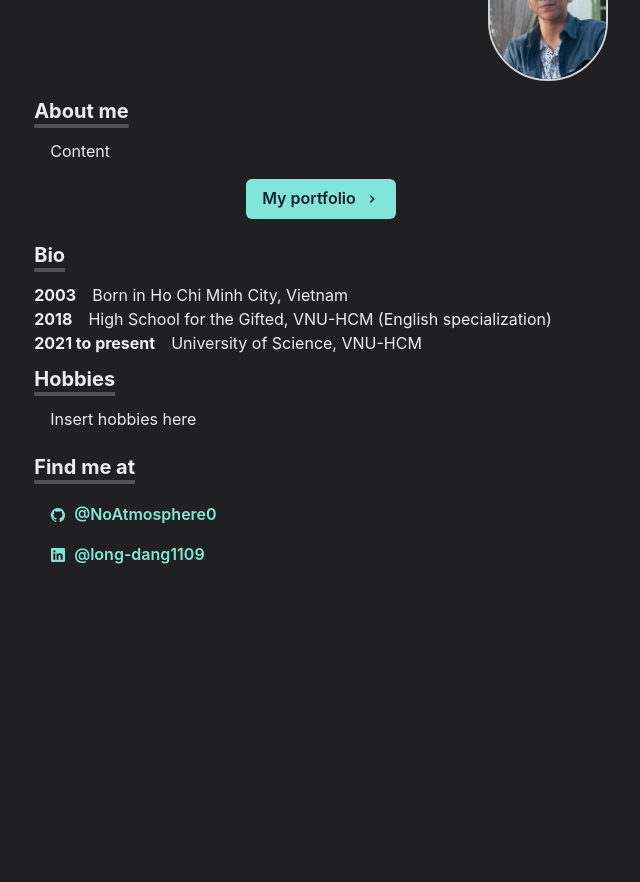
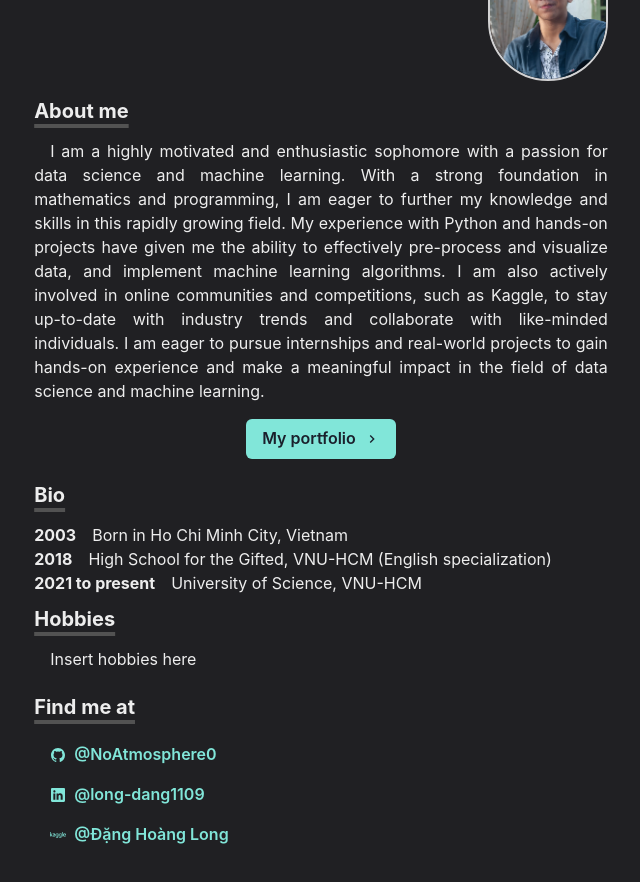
Before and after one commit to NoAtmosphere0/portfolio_website, a Next.js app: page / in a window 1280 px wide. Shown: the part 240-1122 px from the top of the page, without its empty margins (319-959 px from the left). Before the commit the page ends 871 px from the top, so only its background shows below. Built offline with nearby package versions, Linux system fonts and the light colour scheme.

Commit message:
Added about me section and Kaggle link, improving code readability with spacing and comments

```diff
--- a/pages/index.js
+++ b/pages/index.js
@@ -16,6 +16,7 @@ import Paragraph from '../components/paragraph.js'
 import { ChevronRightIcon } from '@chakra-ui/icons'
 import { BioSection, BioYear } from '../components/bio.js'
 import { IoLogoGithub, IoLogoLinkedin } from 'react-icons/io5'
+import { SiKaggle } from 'react-icons/si'
 
 const Page = () => {
     return (
@@ -61,7 +62,10 @@ const Page = () => {
                 <Heading as="h3" variant="section-title" align="left">
                     About me
                 </Heading>
-                <Paragraph>Content</Paragraph>
+
+                {/* About me content */}
+                <Paragraph>I am a highly motivated and enthusiastic sophomore with a passion for data science and machine learning. With a strong foundation in mathematics and programming, I am eager to further my knowledge and skills in this rapidly growing field. My experience with Python and hands-on projects have given me the ability to effectively pre-process and visualize data, and implement machine learning algorithms. I am also actively involved in online communities and competitions, such as Kaggle, to stay up-to-date with industry trends and collaborate with like-minded individuals. I am eager to pursue internships and real-world projects to gain hands-on experience and make a meaningful impact in the field of data science and machine learning.</Paragraph>
+
                 <Box align="center" my={4}>
                     <NextLink href="https://www.linkedin.com/in/long-dang1109/">
                         <Button
@@ -74,6 +78,7 @@ const Page = () => {
                 </Box>
             </Section>
             <Section delay={0.2}>
+                {/* Bio section */}
                 <Heading as="h3" variant="section-title" align="left">
                     Bio
                 </Heading>
@@ -90,6 +95,7 @@ const Page = () => {
                     University of Science, VNU-HCM
                 </BioSection>
 
+                {/* Hobbies section */}
                 <Heading as="h3" variant="section-title" align="left">
                     Hobbies
                 </Heading>
@@ -97,10 +103,14 @@ const Page = () => {
             </Section>
 
             <Section delay={0.3}>
+                {/* Contact info section  */}
                 <Heading as="h3" variant="section-title" align="left">
                     Find me at
                 </Heading>
+                {/* List containing infos */}
                 <List>
+
+                    {/* GitHub info */}
                     <ListItem align = "left">
                         <Link href="https://github.com/NoAtmosphere0" target="_blank">
                             <Button variant="ghost" colorScheme="teal" leftIcon={<Icon as={IoLogoGithub}/>}>
@@ -108,6 +118,8 @@ const Page = () => {
                             </Button>
                         </Link>
                     </ListItem>
+
+                    {/* LinkedIn info */}
                     <ListItem align = "left">
                         <Link href="https://www.linkedin.com/in/long-dang1109/" target="_blank">
                             <Button variant="ghost" colorScheme="teal" leftIcon={<Icon as={IoLogoLinkedin}/>}>
@@ -115,6 +127,16 @@ const Page = () => {
                             </Button>
                         </Link>
                     </ListItem>
+
+                    {/* Kaggle info */}
+                    <ListItem align = "left">
+                        <Link href="https://www.kaggle.com/dhlongg" target="_blank">
+                            <Button variant="ghost" colorScheme="teal" leftIcon={<Icon as={SiKaggle}/>}>
+                                @Đặng Hoàng Long
+                            </Button>
+                        </Link>
+                    </ListItem>
+
                 </List>
             </Section>
         </Container>
```
